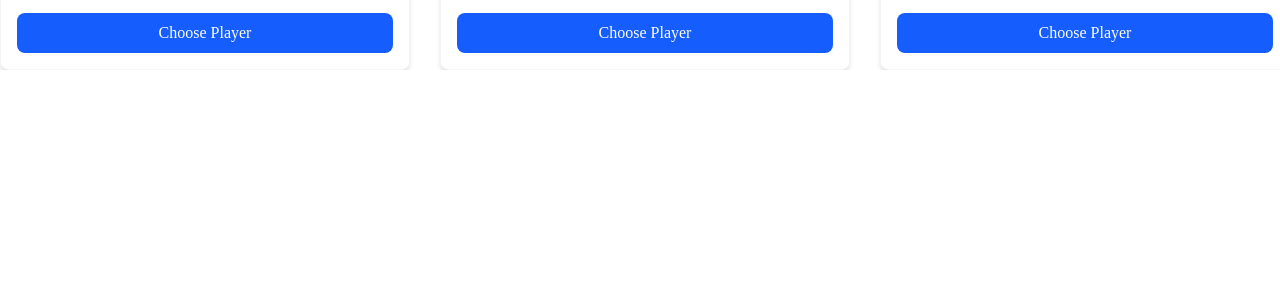
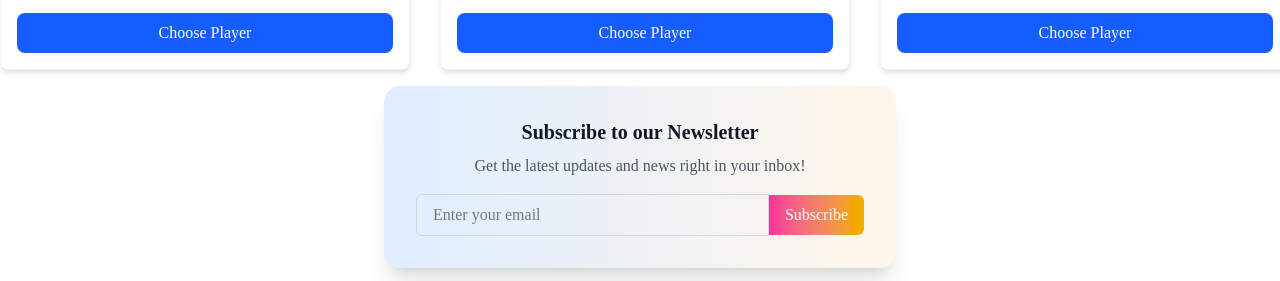
Before and after one commit to DekuSix9/Select-your-XI-React, a React (Vite) app: page / in a window 1280 px wide. Shown: the part 3458-3739 px from the top of the page. Before the commit the page ends 3528 px from the top, so only its background shows below. Built offline with nearby package versions, Linux system fonts and the light colour scheme.

Commit message:
add subscribe form

```diff
--- a/src/App.jsx
+++ b/src/App.jsx
@@ -3,6 +3,7 @@ import Header from './Components/Header/Header';
 import Banner from './Components/Banner/Banner';
 import { useState } from 'react';
 import Main from './Components/Main/Main';
+import Subscribe from './Components/Subscribe/Subscribe';
 
 function App() {
   const [claimCoins, setCoins] = useState(0);
@@ -16,6 +17,7 @@ function App() {
       <Header claimCoins={claimCoins} />
       <Banner handleCoinClaims={handleCoinClaims} />
       <Main setCoins={setCoins} claimCoins={claimCoins} />
+      <Subscribe></Subscribe>
     </>
   );
 }
--- /dev/null
+++ b/src/Components/Subscribe/Subscribe.jsx
@@ -0,0 +1,27 @@
+const Subscribe = () => {
+    return (
+        <div className="flex justify-center items-center  p-4">
+            <div className="relative w-full max-w-lg p-8 bg-white rounded-2xl shadow-xl overflow-hidden">
+                <div className="absolute inset-0 bg-gradient-to-r from-blue-200 to-orange-100 opacity-50"></div>
+                <div className="relative z-10 text-center">
+                    <h2 className="text-xl font-semibold text-gray-900">Subscribe to our Newsletter</h2>
+                    <p className="text-gray-600 mt-2">Get the latest updates and news right in your inbox!</p>
+                    <form className="mt-4 flex items-center">
+                        <input
+                            type="email"
+                            placeholder="Enter your email"
+                            className="flex-1 px-4 py-2 border border-gray-300 rounded-l-md focus:outline-none focus:ring-2 focus:ring-blue-400"
+                        />
+                        <button
+                            className="px-4 py-2 bg-gradient-to-r from-pink-500 to-yellow-500 text-white font-medium rounded-r-md hover:opacity-90"
+                        >
+                            Subscribe
+                        </button>
+                    </form>
+                </div>
+            </div>
+        </div>
+    );
+};
+
+export default Subscribe;
```
